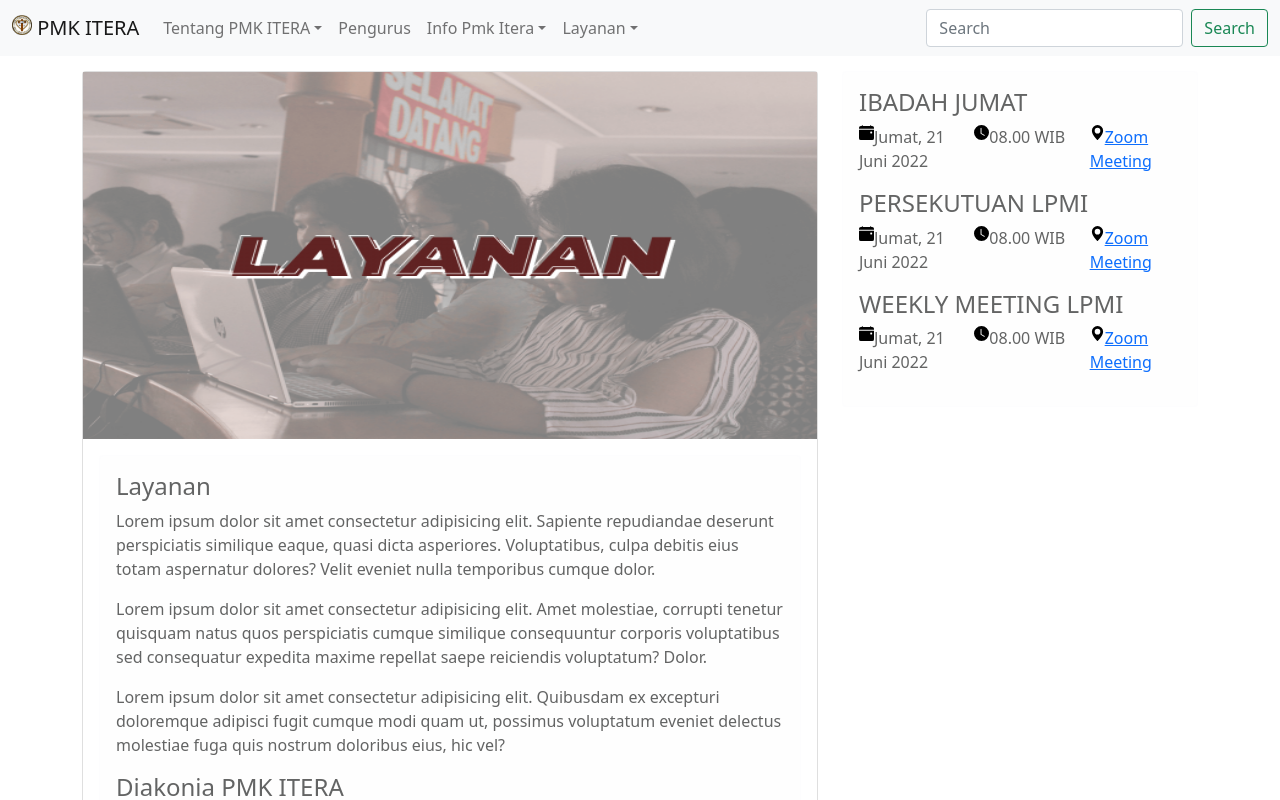
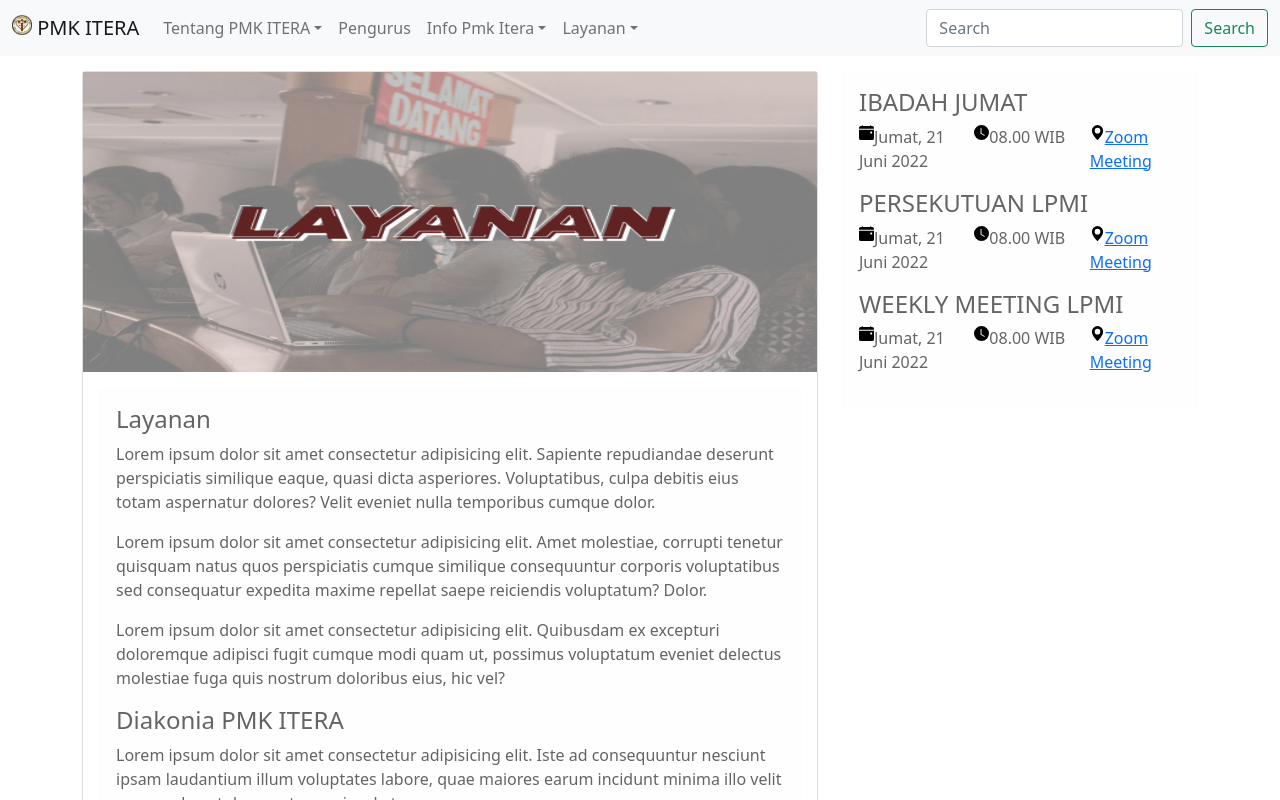
Before and after one commit to siburianbasrunki/PMKWEB, a Next.js app: page /layanan in a window 1280 px wide. Shown: the top 800 px of the page. Built offline with nearby package versions, Linux system fonts and the light colour scheme.

Commit message:
update halaman layanan

```diff
--- a/pages/layanan.js
+++ b/pages/layanan.js
@@ -14,7 +14,7 @@ export default function layanan() {
           <Row>
             <Col lg={8}>
               <Card>
-                <Image src="/layanan.png" alt="Layanan" className="images" width="1024" height="512" />
+                <Image src="/layanan.png" alt="Layanan" className="images" width="600" height="300" />
                 <Card.Body>
                   <Col>
                     <Alert variant="light">
```
